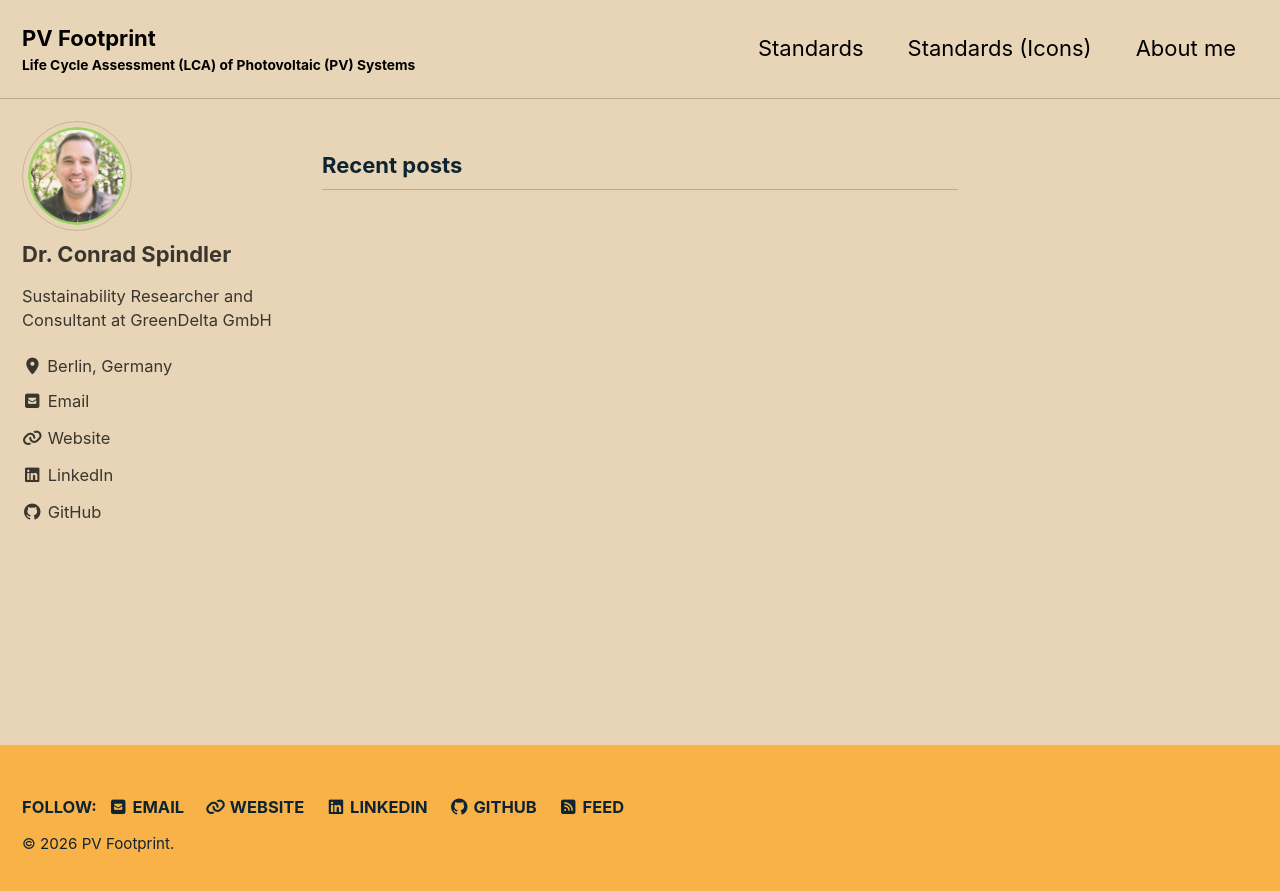
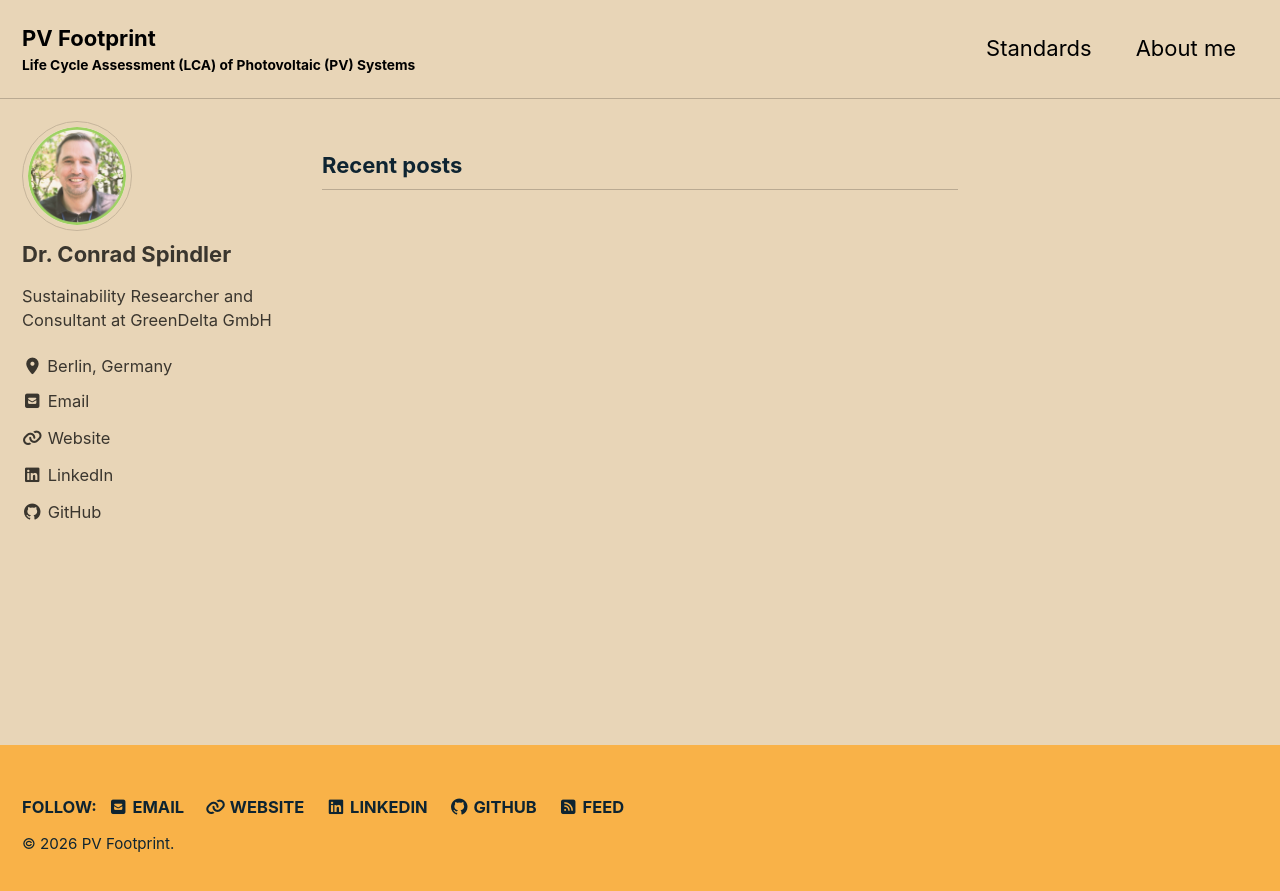
Before and after one commit to conradspindler/pv_footprint, a Jekyll site: the page built from index.html, in a window 1280 px wide. Shown: the top 891 px of the page. Built offline with Jekyll 4.4.1, drawn with Linux system fonts in a browser that asks for light colours; cached includes are drawn as plain includes; the list of posts is cut into pages by our own code.

Commit message:
Remove 'Standards (Icons)' from main navigation
Removed 'Standards (Icons)' link from navigation.

```diff
--- a/_data/navigation.yml
+++ b/_data/navigation.yml
@@ -2,8 +2,6 @@
 main:
   - title: "Standards"
     url: /standards/
-  - title: "Standards (Icons)"
-    url: /standards2/
   - title: "About me"
     url: https://www.ecolca.com
   # - title: "About"
```
